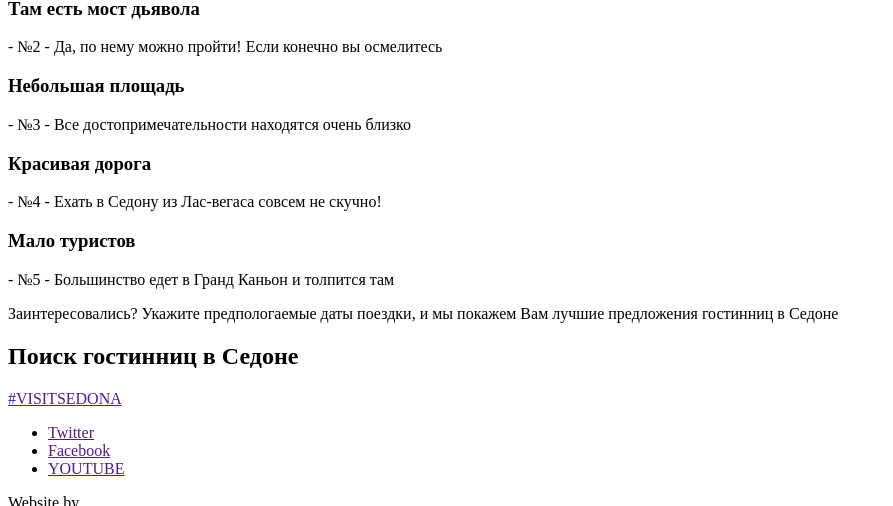
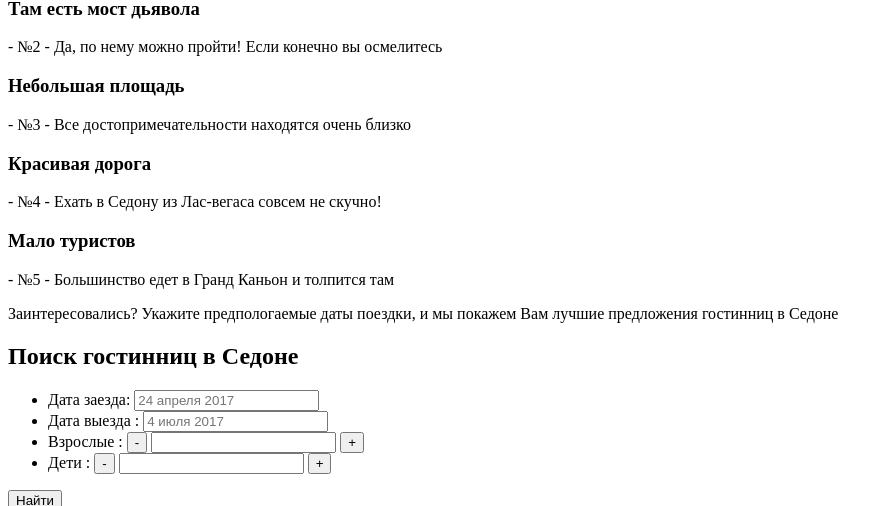
Before and after one commit to blinovigo/563145-sedona-24, a plain HTML site: page index.html in a window 1280 px wide. Shown: the part 1899-2405 px from the top of the page, without its empty margins (0-893 px from the left). Drawn offline with Linux system fonts and the light colour scheme.

Commit message:
Выполнил задание №9

```diff
--- a/index.html
+++ b/index.html
@@ -28,7 +28,7 @@
 			</nav>
 			<img src="img/welcome.png" alt="Изображения приветствия" class="welcome-img" >
 		</header>
-		<h1 class="visible-hide" >Преимущества городка Седона</h1>
+		<h1 class="visually-hidden" >Преимущества городка Седона</h1>
 		<section class="review">
 			<p>Седона - небольшой городок в Аризоне, заслуживающий большего!</p>
 			<h2>Рассмотрим 5 причин, по которым Седона круче, чем Гранд каньон!</h2>
@@ -99,13 +99,35 @@
 				Укажите предпологаемые даты поездки, и мы покажем Вам лучшие предложения гостинниц в Седоне
 			</p>
 			<h2 class="search-title">Поиск гостинниц в Седоне</h2>
-			<!-- <form>
-				<span>ДАТА ЗАЕЗДА: <span><input></input>
-				<span>ДАТА ВЫЕЗДА: <span><input></input>
-				<span>ВЗРОСЛЫЕ: <span><input></input>
-				<span>ДЕТИ: <span><input></input>
-				<input type="button" value="Найти">
-			</form> -->
+			<form class="search-hotels" method="post" action="https://echo.htmlacademy.ru">
+				<ul>
+					<li>
+						<label>
+							<span>Дата заезда: <span>
+							<input type="data" name="arrival_date" placeholder="24 апреля 2017">
+						</label>
+					</li>
+					<li>
+						<label>
+							<span>Дата выезда : <span>
+							<input type="data" name="departure_date" placeholder="4 июля 2017">
+						</label>
+					</li>
+					<li>
+						<label for="amount_adults"><span>Взрослые : <span></label>
+						<button class="amount_button">-</button>
+						<input id="amount_adults" name="amount_adults">
+						<button class="amount_button">+</button>
+					</li>
+					<li>
+						<label for="amount_children"><span>Дети : <span></label>
+						<button class="amount_button">-</button>
+						<input id="amount_children" name="amount_children">
+						<button class="amount_button">+</button>
+					</li>
+				</ul>
+				<button class="button" type="submite">Найти</button>
+			</form>
 		</section>
 
 
```
Also changed, not shown: hotels.html (+6 -6 lines).
